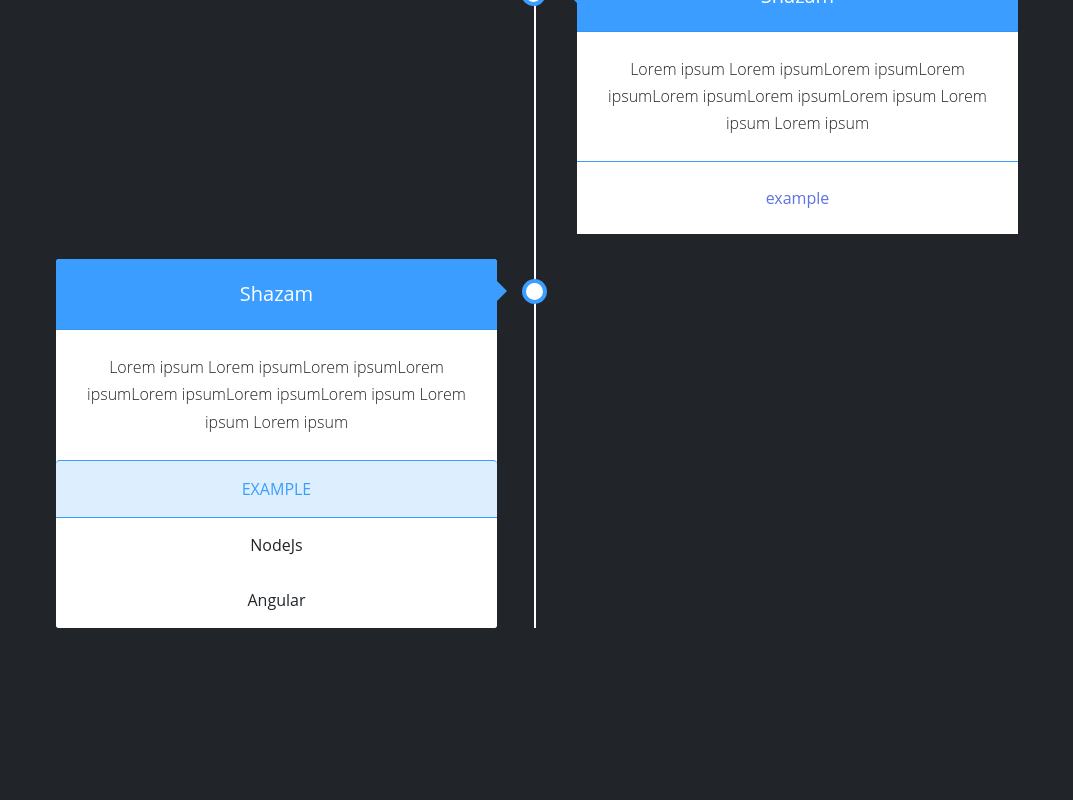
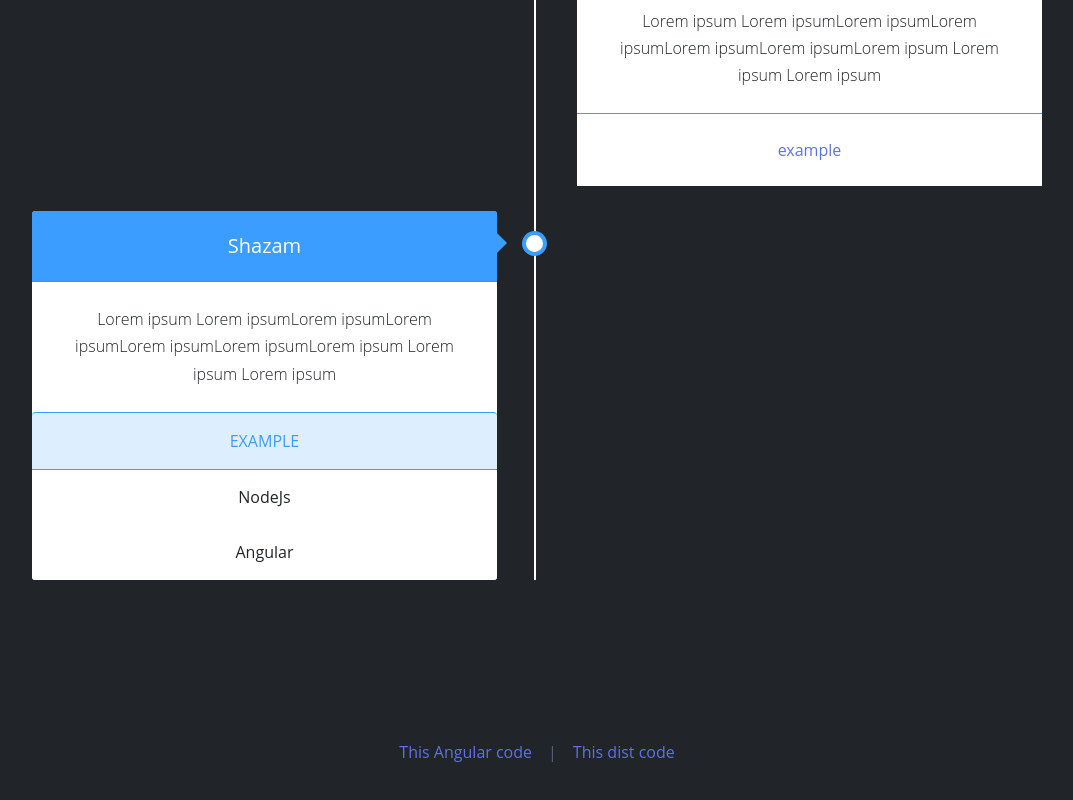
Before and after one commit to velrino/portifolio, an Angular app: page / in a window 1280 px wide. Shown: the part 2067-2867 px from the top of the page, without its empty margins (103-1176 px from the left). Built offline with nearby package versions, Linux system fonts and the light colour scheme.

Commit message:
:lipstick: perfumaria

```diff
--- a/src/app/app.component.html
+++ b/src/app/app.component.html
@@ -14,7 +14,7 @@
     <section class="section">
       <div class="container">
         <div class="card card-profile mt--300 bg-dark text-white borderless">
-          <div class="px-4 mb-5">
+          <div class="mb-5">
             <div class="row justify-content-center">
               <div class="col-lg-3 order-lg-2">
                 <div class="card-profile-image">
@@ -23,7 +23,7 @@
               </div>
             </div>
           </div>
-          <div class="px-4 mt-5">
+          <div class="mt-5">
             <div class="text-center mt-5">
               <h3 class="text-white">Velrino<span class="font-weight-light">, {{calculateYearOld()}}</span></h3>
               <div class="h6 font-weight-300 text-white"><i class="ni location_pin mr-2"></i>{{data.location.state}},
@@ -60,7 +60,7 @@
                 </a>
               </div>
             </div>
-            <div class="mt-5 py-5 text-center">
+            <div class="mt-5 text-center">
               <div class="row justify-content-center">
                 <div class="col-lg-3 col-md-12 mt-5 mb-5 typewriter">
                   <h4 class="font-italic text-white" [innerHTML]="data.text"></h4>
@@ -68,8 +68,8 @@
                 <div class="col-12 mt-5 mb-5" *ngFor="let item of data.knowledges; let i = index">
                   <divider-header [data]="item.name" [icon]="item.icon"></divider-header>
                   <div class="mt-5">
-                    <skills *ngIf="item.type == 'skill'" [data]="item.data" ></skills>
-                    <timeline *ngIf="item.type == 'timeline'"  [data]="item.data" ></timeline>
+                    <skills *ngIf="item.type == 'skill'" [data]="item.data"></skills>
+                    <timeline *ngIf="item.type == 'timeline'" [data]="item.data"></timeline>
                   </div>
                 </div>
               </div>
@@ -80,3 +80,8 @@
     </section>
   </div>
 </div>
+<div class="text-center mt-5 mb-5">
+  <a href="https://github.com/velrino/portifolio" target="_blank">This Angular code</a>
+  <span class="ml-3 mr-3">|</span>
+  <a href="https://github.com/velrino/velrino.github.io" target="_blank">This dist code</a>
+</div>
```
